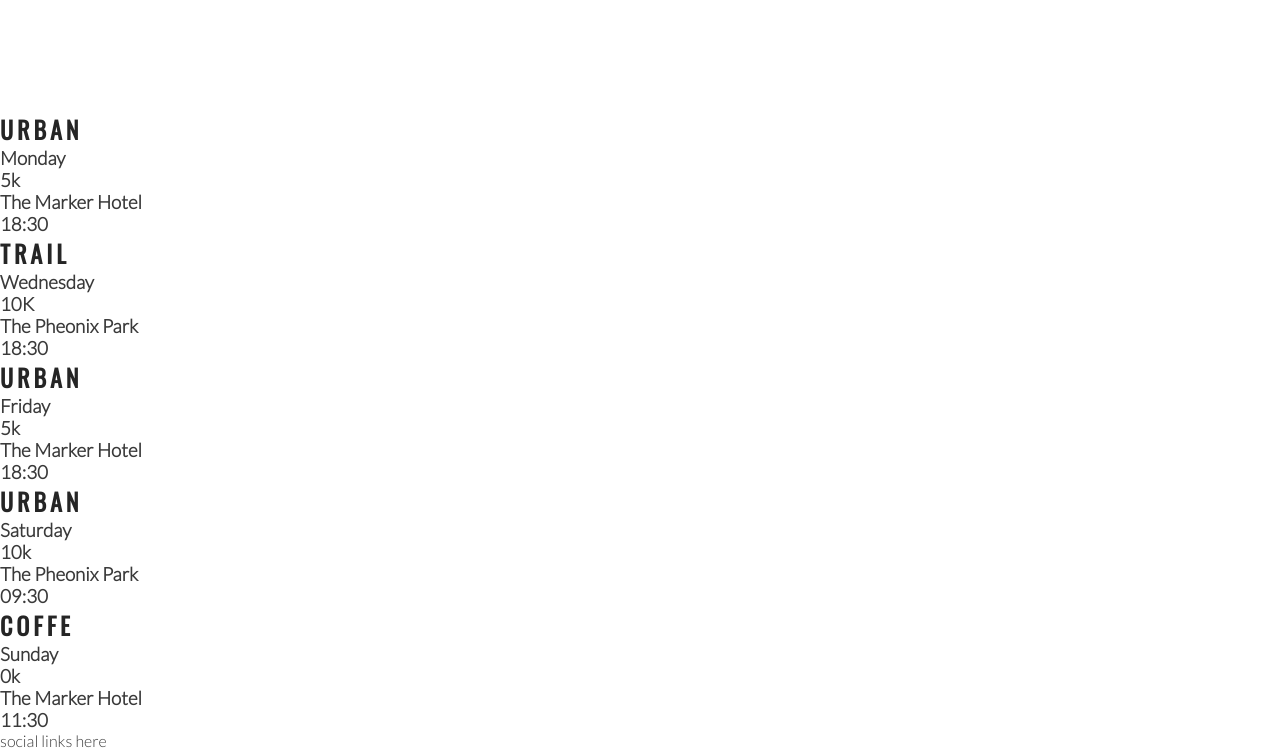
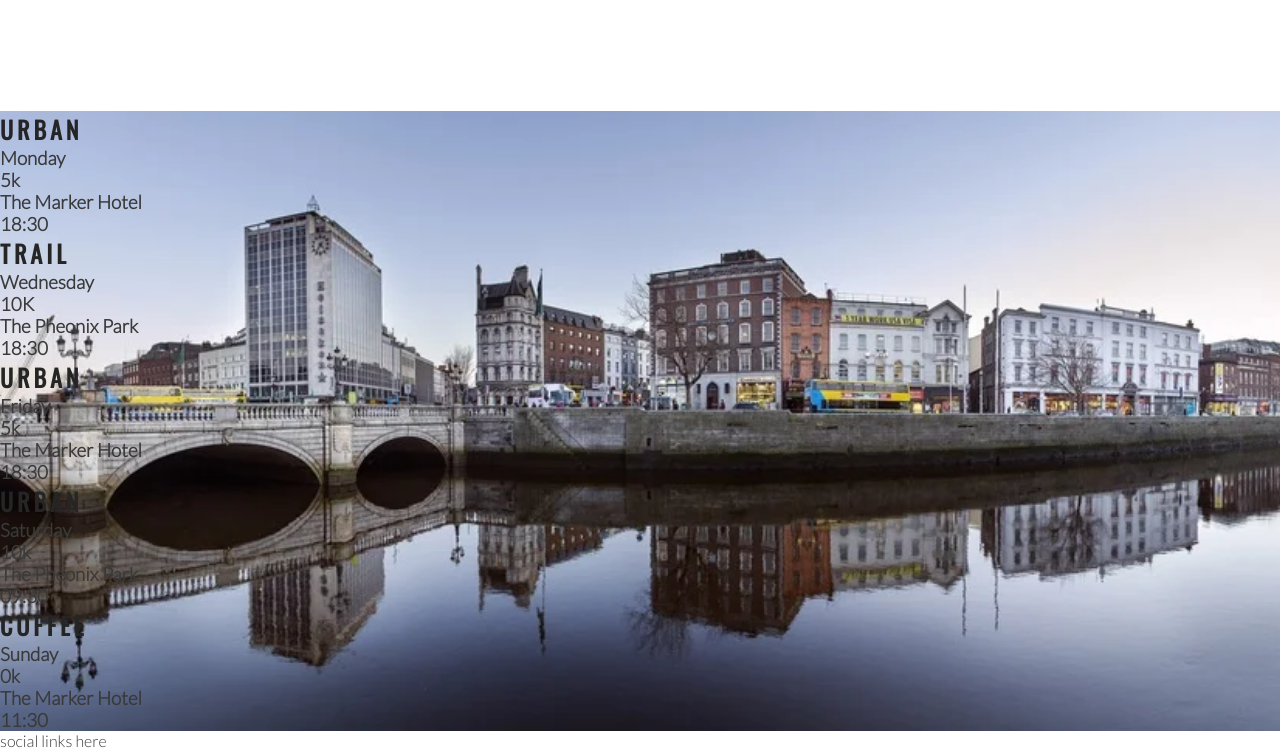
Before and after one commit to MasD91/London-Stove-Co, a plain HTML site: page index.html in a window 1280 px wide. Shown: the part 1184-1934 px from the top of the page. Drawn offline with nearby package versions, Linux system fonts and the light colour scheme.

Commit message:
add background image to times

```diff
--- a/assets/css/style.css
+++ b/assets/css/style.css
@@ -190,3 +190,13 @@ hr {
     height: 100%;
     border-radius: 50%;
 }
+
+/* event times*/
+
+#times {
+    background-image: url('../images/dublin-city.webp') ;
+    background-repeat: no-repeat;
+    background-size: cover;
+    background-position: center;
+    overflow: hidden;
+}
--- a/index.html
+++ b/index.html
@@ -85,7 +85,7 @@
         </div>
         </div>
     </section>
-    <section>
+    <section id="times">
         <div>
             <h2>Urban</h2>
             <h3>Monday</h3>
@@ -114,7 +114,7 @@
             <h3>The Pheonix Park</h3>
             <h3>09:30</h3>
         </div>
-        <h2>Coffe</h2>
+        <h2>Coffee</h2>
             <h3>Sunday</h3>
             <h3>0k</h3>
             <h3>The Marker Hotel</h3>
```
Also changed, not shown: assets/images/dublin-city.webp (added).
